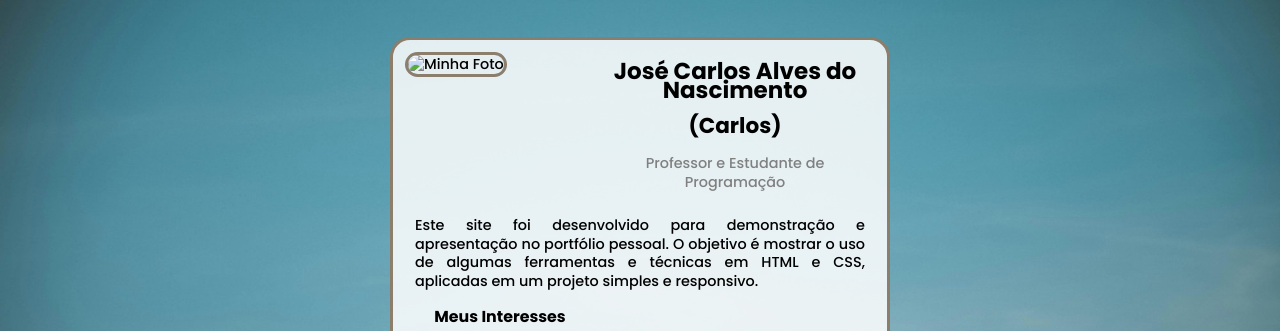
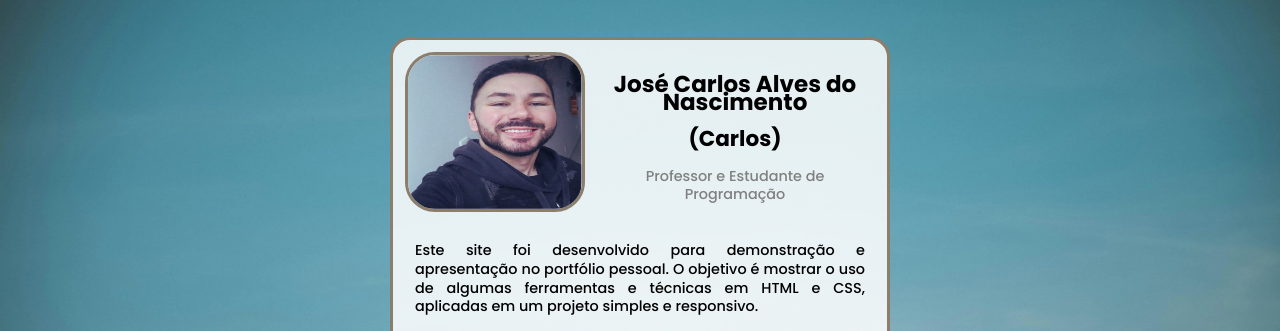
Before and after one commit to carlosnascimento06/HTML-CSS, a plain HTML site: page index.html in a window 1280 px wide. Shown: the part 58-389 px from the top of the page. Drawn offline with Linux system fonts and the light colour scheme.

Commit message:
novas atualizações

```diff
--- a/estilo.css
+++ b/estilo.css
@@ -49,7 +49,8 @@
             height: 160px;
             border-radius: 30px;
             border: 3px solid var(--cinza);
-            object-fit: cover;
+
+
         }
         /* NOME */
         div#nome {
--- a/index.html
+++ b/index.html
@@ -14,7 +14,7 @@
     </header>
     <section id="container">
         <div id="foto">
-            <img src="imagens/foto.jpg" alt="Minha Foto">
+            <img src="imagens/fotoperfil4.png" alt="Minha Foto">
         </div>
         <div id="nome">
             <h1>José Carlos Alves do Nascimento</h1>
```
Also changed, not shown: imagens/WhatsApp Image 2025-08-22 at 22.10.47.jpeg (added), imagens/foto-perfil.jpeg (added), imagens/foto-perfil2.png (added), imagens/foto-perfil3.png (added), imagens/fotoperfil4.png (added).
